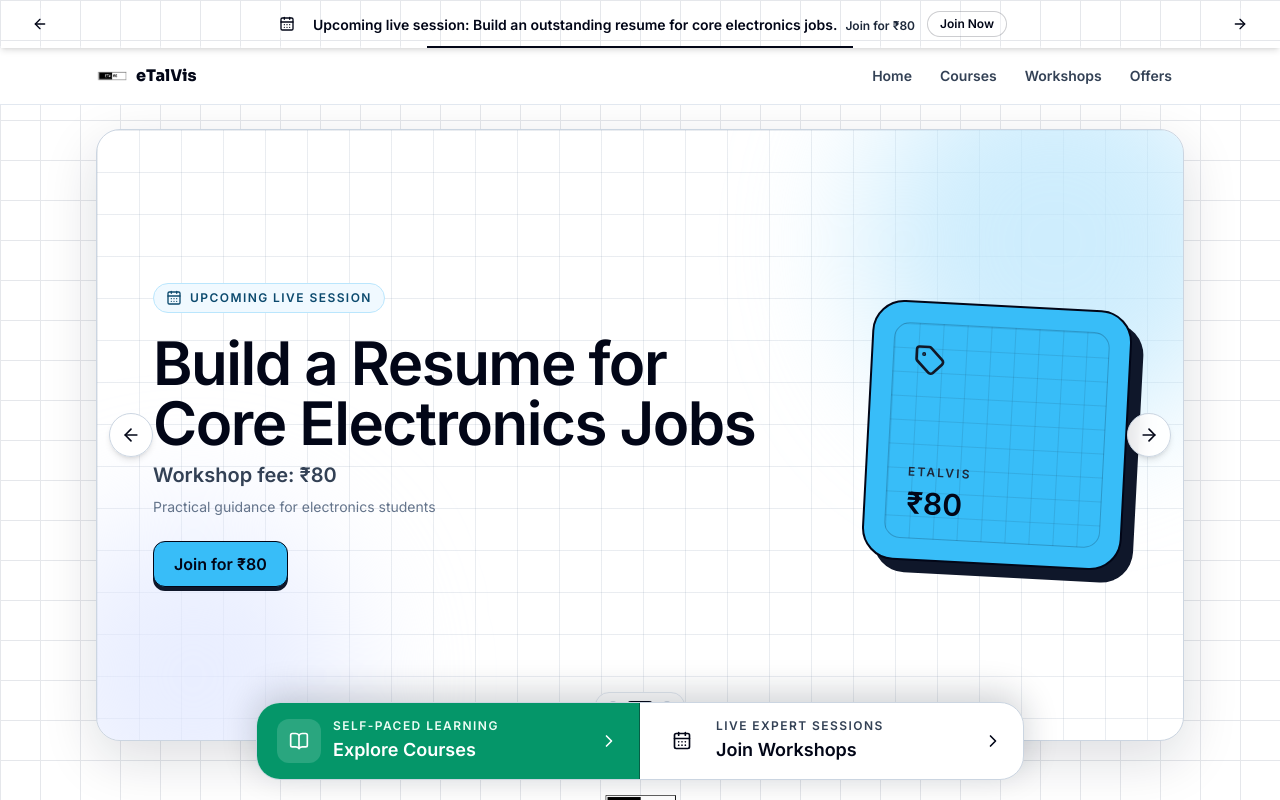
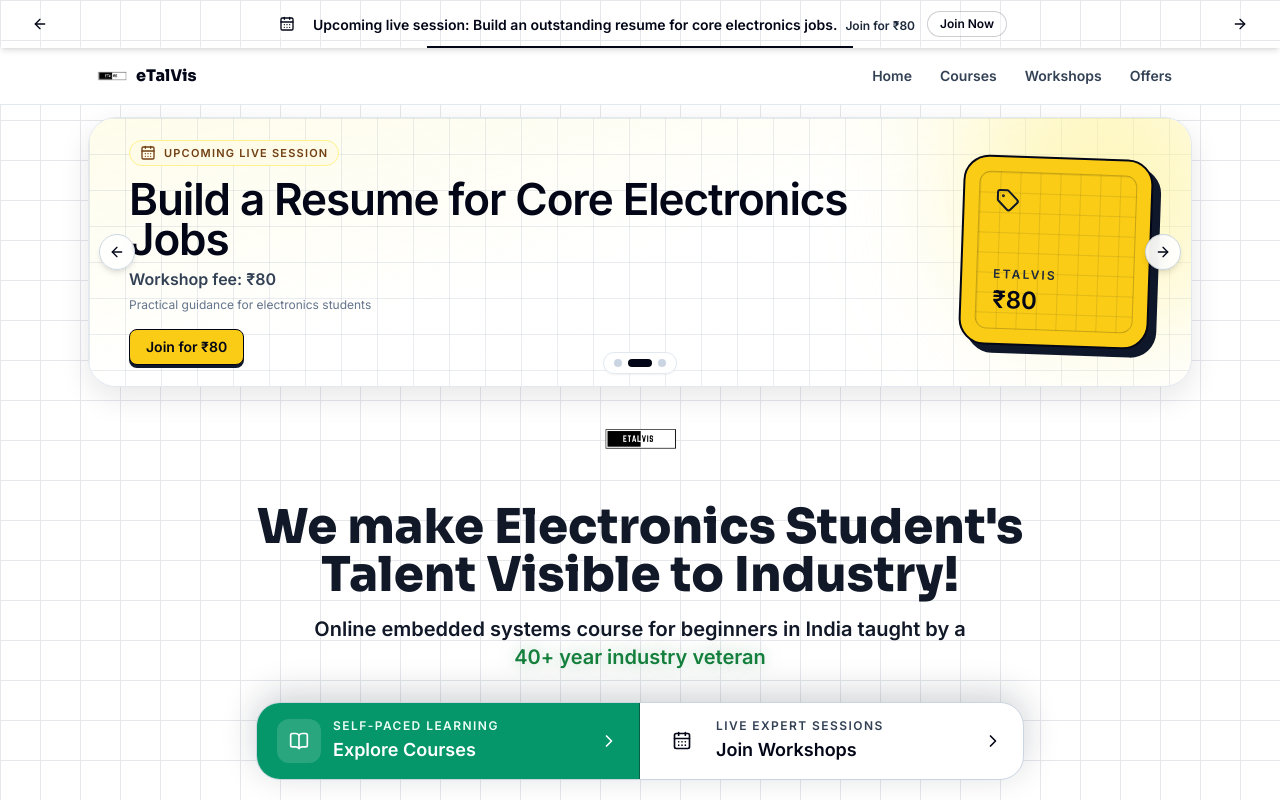
Before and after one commit to raghavkanva/nextjs-boilerplate, a Next.js app: page / in a window 1280 px wide. Shown: the top 800 px of the page. Built offline with nearby package versions, Linux system fonts and the light colour scheme.

Commit message:
Update PromoBannerSlider.tsx

```diff
--- a/components/PromoBannerSlider.tsx
+++ b/components/PromoBannerSlider.tsx
@@ -110,10 +110,10 @@ export default function PromoBannerSlider() {
   return (
     <section
       aria-label="Latest eTalVis offers, courses and workshops"
-      className="mx-auto w-full max-w-6xl px-3 py-3 sm:px-6 sm:py-6 lg:px-8"
+      className="mx-auto w-full max-w-6xl px-2.5 py-2.5 sm:px-4 sm:py-3 lg:px-6"
     >
       <div
-        className="relative min-h-[210px] overflow-hidden rounded-2xl border border-slate-300 bg-white shadow-[0_18px_55px_rgba(15,23,42,0.14)] sm:aspect-video sm:min-h-0 sm:rounded-3xl"
+        className="relative h-[190px] overflow-hidden rounded-2xl border border-slate-200 bg-white shadow-[0_10px_30px_rgba(15,23,42,0.10)] sm:h-[230px] lg:h-[270px] lg:rounded-[28px]"
         onTouchStart={handleTouchStart}
         onTouchEnd={handleTouchEnd}
       >
@@ -125,25 +125,28 @@ export default function PromoBannerSlider() {
             slide.theme === "green"
               ? {
                   pill: "border-emerald-200 bg-emerald-50 text-emerald-800",
-                  glow: "bg-emerald-200/60",
-                  bottomGlow: "bg-teal-100/70",
+                  surface: "bg-gradient-to-br from-emerald-50/80 via-white to-teal-50/70",
+                  glow: "bg-emerald-200/50",
+                  bottomGlow: "bg-teal-100/60",
                   button: "bg-emerald-400 hover:bg-emerald-300",
                   tile: "bg-emerald-400",
                 }
-              : slide.theme === "amber"
+              : slide.theme === "yellow"
                 ? {
-                    pill: "border-amber-200 bg-amber-50 text-amber-900",
-                    glow: "bg-amber-200/70",
-                    bottomGlow: "bg-orange-100/80",
-                    button: "bg-amber-400 hover:bg-amber-300",
-                    tile: "bg-amber-400",
+                    pill: "border-yellow-200 bg-yellow-50 text-yellow-900",
+                    surface: "bg-gradient-to-br from-yellow-50/90 via-white to-amber-50/70",
+                    glow: "bg-yellow-200/55",
+                    bottomGlow: "bg-amber-100/65",
+                    button: "bg-yellow-400 hover:bg-yellow-300",
+                    tile: "bg-yellow-400",
                   }
                 : {
-                    pill: "border-sky-200 bg-sky-50 text-sky-900",
-                    glow: "bg-sky-200/70",
-                    bottomGlow: "bg-indigo-100/70",
-                    button: "bg-sky-400 hover:bg-sky-300",
-                    tile: "bg-sky-400",
+                    pill: "border-blue-200 bg-blue-50 text-blue-900",
+                    surface: "bg-gradient-to-br from-blue-50/85 via-white to-sky-50/70",
+                    glow: "bg-blue-200/55",
+                    bottomGlow: "bg-sky-100/65",
+                    button: "bg-blue-400 hover:bg-blue-300",
+                    tile: "bg-blue-400",
                   };
 
           return (
@@ -153,7 +156,7 @@ export default function PromoBannerSlider() {
               aria-hidden={!isActive}
               tabIndex={isActive ? 0 : -1}
               aria-label={`${slide.eyebrow}: ${slide.title}`}
-              className={`absolute inset-0 block cursor-pointer transition-all duration-500 focus-visible:outline-none focus-visible:ring-4 focus-visible:ring-inset focus-visible:ring-slate-950 ${
+              className={`absolute inset-0 block cursor-pointer transition-all duration-500 focus-visible:outline-none focus-visible:ring-4 focus-visible:ring-inset focus-visible:ring-slate-950 ${themeClasses.surface} ${
                 isActive
                   ? "translate-x-0 opacity-100"
                   : index < activeSlide
@@ -167,48 +170,48 @@ export default function PromoBannerSlider() {
                 style={{
                   backgroundImage:
                     "linear-gradient(rgba(148,163,184,0.20) 1px, transparent 1px), linear-gradient(90deg, rgba(148,163,184,0.20) 1px, transparent 1px)",
-                  backgroundSize: "42px 42px",
+                  backgroundSize: "36px 36px",
                 }}
               />
 
               <div
                 aria-hidden="true"
-                className={`absolute -right-16 -top-20 h-64 w-64 rounded-full blur-3xl sm:h-96 sm:w-96 ${themeClasses.glow}`}
+                className={`absolute -right-14 -top-20 h-52 w-52 rounded-full blur-3xl sm:h-72 sm:w-72 ${themeClasses.glow}`}
               />
 
               <div
                 aria-hidden="true"
-                className={`absolute -bottom-24 -left-16 h-56 w-56 rounded-full blur-3xl sm:h-80 sm:w-80 ${themeClasses.bottomGlow}`}
+                className={`absolute -bottom-24 -left-14 h-48 w-48 rounded-full blur-3xl sm:h-64 sm:w-64 ${themeClasses.bottomGlow}`}
               />
 
-              <div className="relative flex h-full items-center px-5 py-4 pb-12 sm:px-10 sm:py-8 sm:pb-8 lg:px-14 lg:py-10">
-                <div className="grid w-full items-center gap-4 lg:grid-cols-[1.3fr_0.7fr] lg:gap-10">
+              <div className="relative flex h-full items-center px-4 py-3.5 pb-10 sm:px-7 sm:py-5 sm:pb-5 lg:px-10 lg:py-6">
+                <div className="grid w-full items-center gap-3 lg:grid-cols-[1.45fr_0.55fr] lg:gap-7">
                   <div className="max-w-3xl">
                     <div
-                      className={`inline-flex max-w-full items-center gap-2 rounded-full border px-3 py-1.5 text-[10px] font-extrabold uppercase leading-4 tracking-[0.08em] sm:text-xs sm:tracking-[0.12em] ${themeClasses.pill}`}
+                      className={`inline-flex max-w-full items-center gap-2 rounded-full border px-2.5 py-1 text-[9px] font-extrabold uppercase leading-4 tracking-[0.08em] sm:text-[11px] sm:tracking-[0.11em] ${themeClasses.pill}`}
                     >
-                      <Icon className="h-4 w-4 shrink-0" aria-hidden="true" />
+                      <Icon className="h-3.5 w-3.5 shrink-0 sm:h-4 sm:w-4" aria-hidden="true" />
 
                       <span className="sm:hidden">{slide.mobileEyebrow}</span>
                       <span className="hidden sm:inline">{slide.eyebrow}</span>
                     </div>
 
-                    <h2 className="mt-2 max-w-3xl text-[20px] font-black leading-[1.08] tracking-tight text-slate-950 sm:mt-5 sm:text-4xl lg:text-5xl xl:text-6xl">
+                    <h2 className="mt-1.5 max-w-3xl text-[19px] font-black leading-[1.08] tracking-tight text-slate-950 sm:mt-3 sm:text-3xl lg:text-4xl xl:text-[44px]">
                       <span className="sm:hidden">{slide.mobileTitle}</span>
                       <span className="hidden sm:inline">{slide.title}</span>
                     </h2>
 
-                    <p className="mt-2 max-w-2xl break-words text-xs font-semibold leading-5 text-slate-700 sm:text-lg sm:leading-7 lg:text-xl">
+                    <p className="mt-1.5 max-w-2xl break-words text-[11px] font-semibold leading-4 text-slate-700 sm:mt-2 sm:text-sm sm:leading-5 lg:text-base">
                       <span className="sm:hidden">{slide.mobileDetail}</span>
                       <span className="hidden sm:inline">{slide.detail}</span>
                     </p>
 
-                    <p className="hidden sm:block mt-2 max-w-2xl text-xs leading-5 text-slate-500 sm:text-sm">
+                    <p className="mt-1.5 hidden max-w-2xl text-xs leading-4 text-slate-500 sm:block">
                       {slide.note}
                     </p>
 
                     <span
-                      className={`mt-3 inline-flex min-h-8 items-center justify-center rounded-lg border border-slate-950 px-3 py-1.5 text-xs font-extrabold text-slate-950 shadow-[0_3px_0_#0f172a] transition sm:mt-6 sm:min-h-11 sm:rounded-xl sm:px-5 sm:py-2.5 sm:text-base sm:shadow-[0_4px_0_#0f172a] ${themeClasses.button}`}
+                      className={`mt-2.5 inline-flex min-h-7 items-center justify-center rounded-lg border border-slate-950 px-3 py-1 text-[11px] font-extrabold text-slate-950 shadow-[0_2px_0_#0f172a] transition sm:mt-4 sm:min-h-9 sm:px-4 sm:py-1.5 sm:text-sm sm:shadow-[0_3px_0_#0f172a] ${themeClasses.button}`}
                     >
                       {slide.cta}
                     </span>
@@ -216,24 +219,24 @@ export default function PromoBannerSlider() {
 
                   <div className="hidden lg:block">
                     <div
-                      className={`ml-auto aspect-square w-full max-w-[260px] rotate-3 rounded-[32px] border-2 border-slate-950 p-5 shadow-[12px_12px_0_#0f172a] ${themeClasses.tile}`}
+                      className={`ml-auto aspect-square w-full max-w-[190px] rotate-2 rounded-[26px] border-2 border-slate-950 p-3.5 shadow-[8px_8px_0_#0f172a] ${themeClasses.tile}`}
                     >
                       <div
-                        className="flex h-full flex-col justify-between rounded-2xl border border-slate-950/20 p-5"
+                        className="flex h-full flex-col justify-between rounded-xl border border-slate-950/20 p-4"
                         style={{
                           backgroundImage:
                             "linear-gradient(rgba(15,23,42,0.10) 1px, transparent 1px), linear-gradient(90deg, rgba(15,23,42,0.10) 1px, transparent 1px)",
-                          backgroundSize: "24px 24px",
+                          backgroundSize: "20px 20px",
                         }}
                       >
-                        <Tag className="h-8 w-8" aria-hidden="true" />
+                        <Tag className="h-6 w-6" aria-hidden="true" />
 
                         <div>
                           <p className="text-xs font-black uppercase tracking-[0.18em] text-slate-800">
                             eTalVis
                           </p>
 
-                          <p className="mt-2 text-3xl font-black leading-none text-slate-950">
+                          <p className="mt-1.5 text-2xl font-black leading-none text-slate-950">
                             {slide.tileText}
                           </p>
                         </div>
@@ -250,21 +253,21 @@ export default function PromoBannerSlider() {
           type="button"
           onClick={goToPrevious}
           aria-label="Show previous banner"
-          className="hidden sm:flex absolute left-3 top-1/2 z-20 h-11 w-11 -translate-y-1/2 items-center justify-center rounded-full border border-slate-300 bg-white/90 text-slate-950 shadow-md backdrop-blur transition hover:bg-white"
+          className="absolute left-2.5 top-1/2 z-20 hidden h-9 w-9 sm:flex -translate-y-1/2 items-center justify-center rounded-full border border-slate-300 bg-white/90 text-slate-950 shadow-md backdrop-blur transition hover:bg-white"
         >
-          <ArrowLeft className="h-5 w-5" aria-hidden="true" />
+          <ArrowLeft className="h-4 w-4" aria-hidden="true" />
         </button>
 
         <button
           type="button"
           onClick={goToNext}
           aria-label="Show next banner"
-          className="hidden sm:flex absolute right-3 top-1/2 z-20 h-11 w-11 -translate-y-1/2 items-center justify-center rounded-full border border-slate-300 bg-white/90 text-slate-950 shadow-md backdrop-blur transition hover:bg-white"
+          className="absolute right-2.5 top-1/2 z-20 hidden h-9 w-9 sm:flex -translate-y-1/2 items-center justify-center rounded-full border border-slate-300 bg-white/90 text-slate-950 shadow-md backdrop-blur transition hover:bg-white"
         >
-          <ArrowRight className="h-5 w-5" aria-hidden="true" />
+          <ArrowRight className="h-4 w-4" aria-hidden="true" />
         </button>
 
-        <div className="absolute bottom-3 left-1/2 z-20 flex -translate-x-1/2 items-center gap-2 rounded-full border border-slate-200 bg-white/90 px-3 py-2 shadow-sm backdrop-blur sm:bottom-5">
+        <div className="absolute bottom-2.5 left-1/2 z-20 flex -translate-x-1/2 items-center gap-1.5 rounded-full border border-slate-200 bg-white/90 px-2.5 py-1.5 shadow-sm backdrop-blur sm:bottom-3">
           {slides.map((slide, index) => (
             <button
               key={slide.id}
@@ -272,10 +275,10 @@ export default function PromoBannerSlider() {
               onClick={() => setActiveSlide(index)}
               aria-label={`Show banner ${index + 1}`}
               aria-current={activeSlide === index ? "true" : undefined}
-              className={`h-2.5 rounded-full transition-all ${
+              className={`h-2 rounded-full transition-all ${
                 activeSlide === index
-                  ? "w-7 bg-slate-950"
-                  : "w-2.5 bg-slate-300 hover:bg-slate-500"
+                  ? "w-6 bg-slate-950"
+                  : "w-2 bg-slate-300 hover:bg-slate-500"
               }`}
             />
           ))}
```
